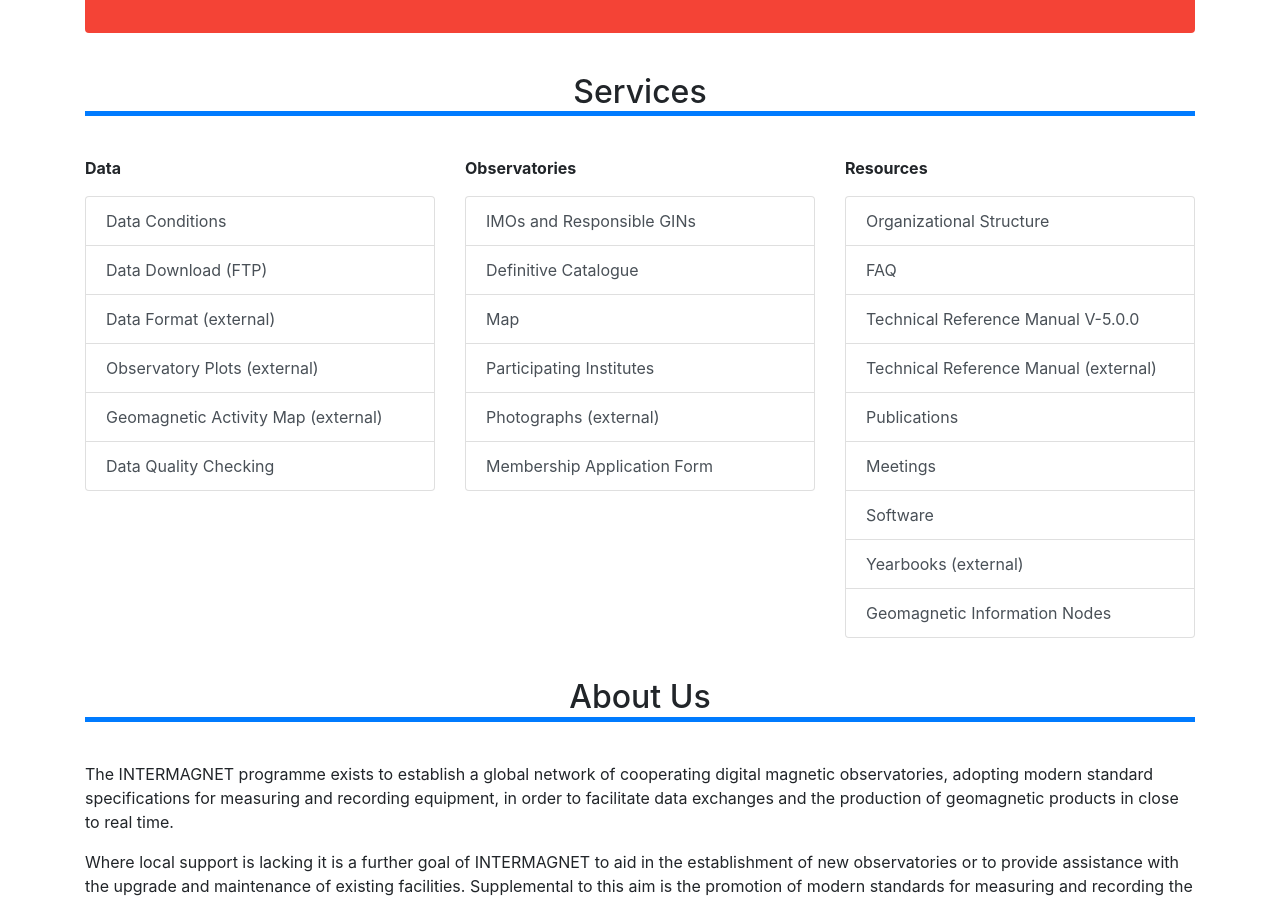
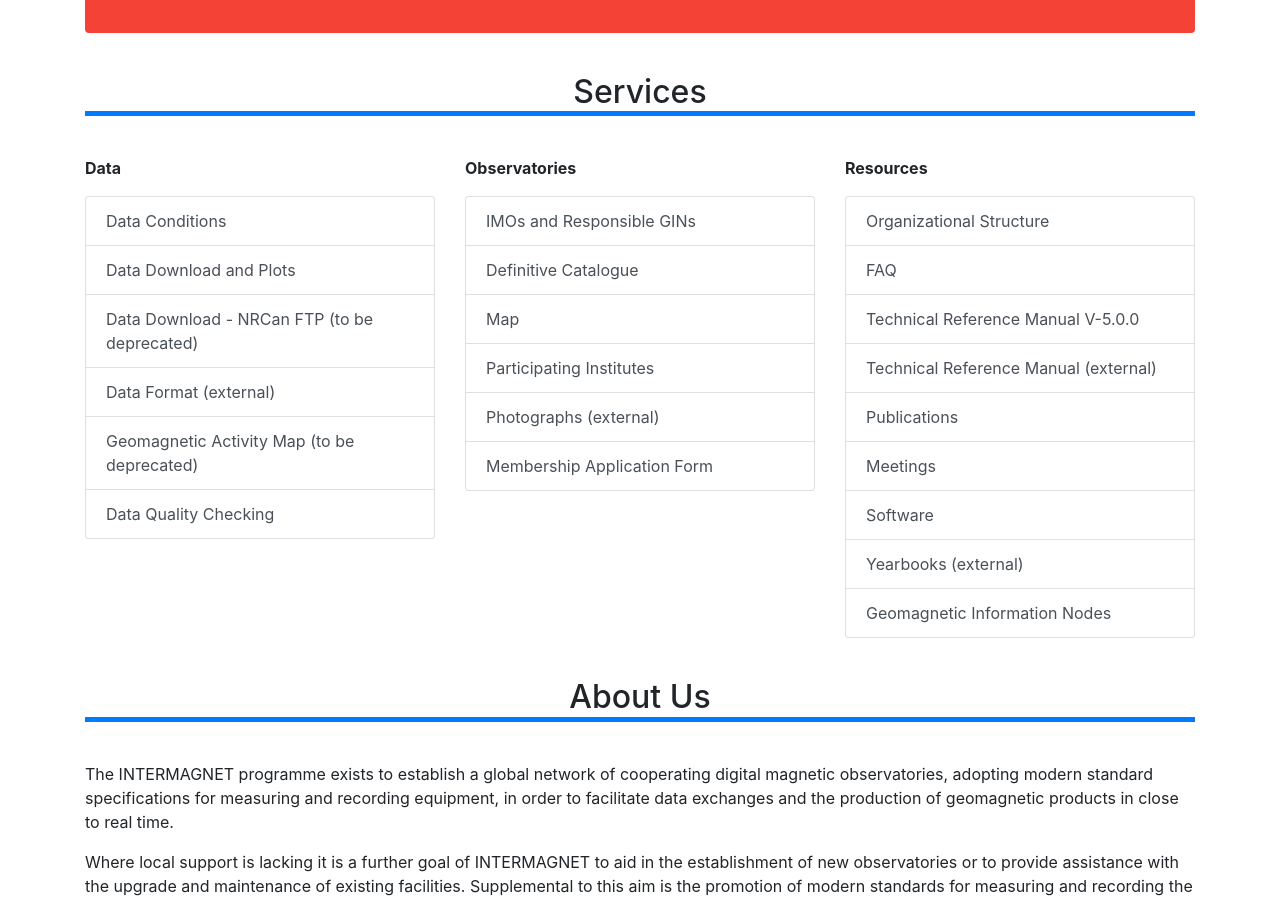
Before and after one commit to INTERMAGNET/intermagnet.github.io, a Jekyll site: the page built from index.html, in a window 1280 px wide and 900 px high, scrolled down 595 px. Built offline with Jekyll 4.4.1, drawn with Linux system fonts in a browser that asks for light colours.

Commit message:
Clean BGS links

```diff
--- a/_data/navs.yml
+++ b/_data/navs.yml
@@ -5,13 +5,13 @@
   subnavs:
     - name: Data Conditions
       href: /data_conditions.html
-    - name: Data Download (FTP)
+    - name: Data Download - NRCan FTP (to be deprecated)
       href: ftp://ftp.seismo.nrcan.gc.ca/intermagnet/
     - name: Data Formats (external)
       href: http://www.intermagnet.org/data-donnee/formatdata-eng.php
     - name: Observatory Plots (external)
       href: /new_data_download.html
-    - name: Geomagnetic Activity Map (external)
+    - name: Geomagnetic Activity Map (to be deprecated)
       href: http://www.intermagnet.org/activitymap/activitymap-eng.php
     - name: Data Quality Checking
       href: /data_checkers.html
--- a/_includes/index/services.html
+++ b/_includes/index/services.html
@@ -3,10 +3,10 @@
         <p><strong>Data</strong></p>
         <div class="list-group">
             <a href="/data_conditions.html" class="list-group-item list-group-item-action">Data Conditions</a>
-            <a href="ftp://ftp.seismo.nrcan.gc.ca/intermagnet/" class="list-group-item list-group-item-action">Data Download (FTP)</a>
+            <a href="/new_data_download.html" class="list-group-item list-group-item-action">Data Download and Plots</a>
+            <a href="ftp://ftp.seismo.nrcan.gc.ca/intermagnet/" class="list-group-item list-group-item-action">Data Download - NRCan FTP (to be deprecated)</a>
             <a href="http://www.intermagnet.org/data-donnee/formatdata-eng.php" class="list-group-item list-group-item-action">Data Format (external)</a>
-            <a href="/new_data_download.html" class="list-group-item list-group-item-action">Observatory Plots (external)</a>
-            <a href="http://www.intermagnet.org/activitymap/activitymap-eng.php" class="list-group-item list-group-item-action">Geomagnetic Activity Map (external)</a>
+            <a href="http://www.intermagnet.org/activitymap/activitymap-eng.php" class="list-group-item list-group-item-action">Geomagnetic Activity Map (to be deprecated)</a>
             <a href="/data_checkers.html" class="list-group-item list-group-item-action">Data Quality Checking</a>
         </div>
     </div>
```
Also changed, not shown: new_data_download.md (+1 -1 lines).
